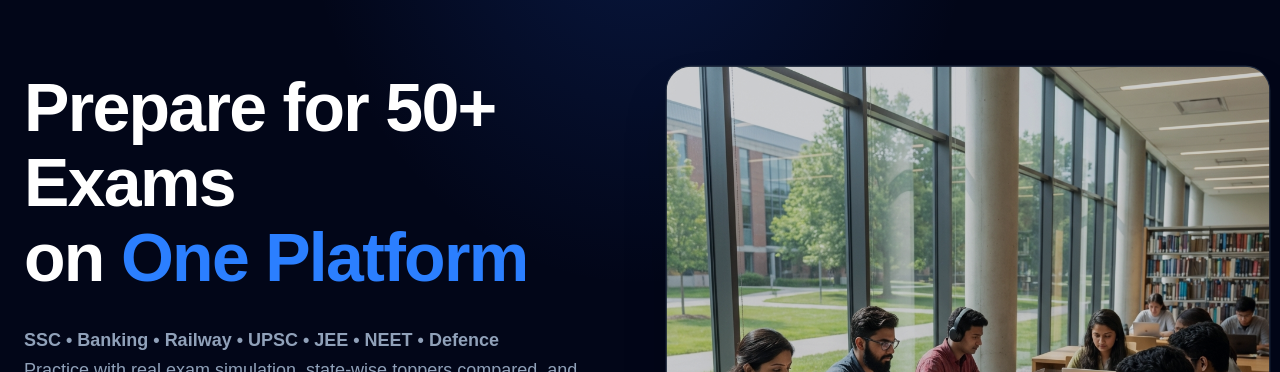
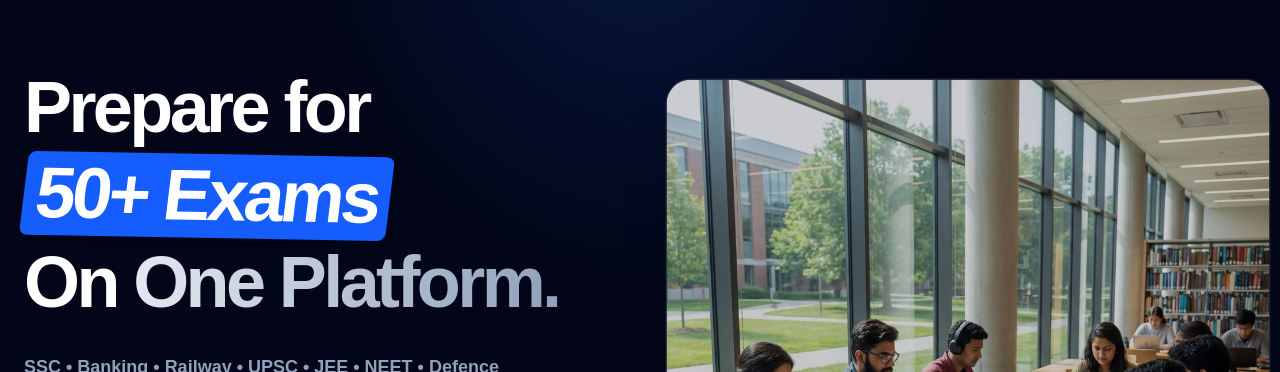
Before and after one commit to harss80/xamsathi-website, a Next.js app in the folder frontend/: page / in a window 1280 px wide. Shown: the part 138-510 px from the top of the page. Built offline with nearby package versions, Linux system fonts and the light colour scheme; no server answers.

Commit message:
Enhance hero section typography and navbar dropdown UI

```diff
--- a/frontend/src/components/Hero.tsx
+++ b/frontend/src/components/Hero.tsx
@@ -20,9 +20,9 @@ const Hero = () => {
 
 
 
-                        <h1 className="text-5xl md:text-6xl lg:text-[4.25rem] font-black text-white tracking-tight leading-[1.1] mb-8">
-                            Prepare for 50+ Exams <br className="hidden md:block" />
-                            on <span className="text-blue-500">One Platform</span>
+                        <h1 className="text-[2.75rem] md:text-6xl lg:text-[4.5rem] font-black text-white tracking-tighter leading-[1.05] mb-8">
+                            Prepare for <span className="inline-block px-3 py-1 transform -skew-x-6 bg-blue-600 text-white rounded-lg shadow-lg rotate-1 my-2">50+ Exams</span> <br className="hidden md:block" />
+                            On <span className="text-transparent bg-clip-text bg-gradient-to-r from-slate-200 to-slate-400">One Platform.</span>
                         </h1>
 
                         <p className="text-lg text-slate-400 mb-10 leading-relaxed max-w-xl mx-auto lg:mx-0">
--- a/frontend/src/components/Navbar.tsx
+++ b/frontend/src/components/Navbar.tsx
@@ -215,9 +215,9 @@ const Navbar = () => {
                                             animate={{ opacity: 1, y: 0, scale: 1 }}
                                             exit={{ opacity: 0, y: 5, scale: 0.95 }}
                                             transition={{ duration: 0.2 }}
-                                            className="absolute top-full left-1/2 -translate-x-1/2 pt-5 w-[360px]"
+                                            className="absolute top-full left-1/2 -translate-x-1/2 pt-4 w-[380px]"
                                         >
-                                            <div className="bg-slate-900 border border-slate-700 rounded-2xl p-3 shadow-2xl relative overflow-hidden before:absolute before:inset-0 before:bg-gradient-to-b before:from-slate-800/50 before:to-transparent before:pointer-events-none">
+                                            <div className="bg-slate-950/90 backdrop-blur-xl border border-slate-800/80 rounded-2xl p-2.5 shadow-[0_20px_40px_-15px_rgba(0,0,0,0.8)] relative overflow-hidden ring-1 ring-white/5">
                                                 {/* Connecting invisible block so hover doesn't break */}
                                                 <div className="absolute -top-5 left-0 right-0 h-5 bg-transparent" />
 
@@ -226,9 +226,9 @@ const Navbar = () => {
                                                         <Link
                                                             key={item.title}
                                                             href={item.href}
-                                                            className="flex items-start gap-4 p-3.5 rounded-xl hover:bg-slate-800/80 transition-all duration-300 group/item border border-transparent hover:border-slate-700/50"
+                                                            className="flex items-start gap-3.5 p-3 rounded-xl hover:bg-slate-800/60 transition-all duration-300 group/item border border-transparent hover:border-slate-700/50"
                                                         >
-                                                            <div className="mt-0.5 p-2.5 rounded-xl bg-slate-800 text-blue-400 group-hover/item:bg-blue-600 group-hover/item:text-white transition-all duration-300 shadow-sm border border-slate-700 group-hover/item:border-blue-500">
+                                                            <div className="mt-0.5 p-2.5 rounded-xl bg-slate-900 shadow-inner text-blue-500 group-hover/item:bg-blue-600 group-hover/item:text-white transition-all duration-300 border border-slate-800 group-hover/item:border-blue-500">
                                                                 <item.icon className="w-5 h-5" />
                                                             </div>
                                                             <div className="flex-1">
```
